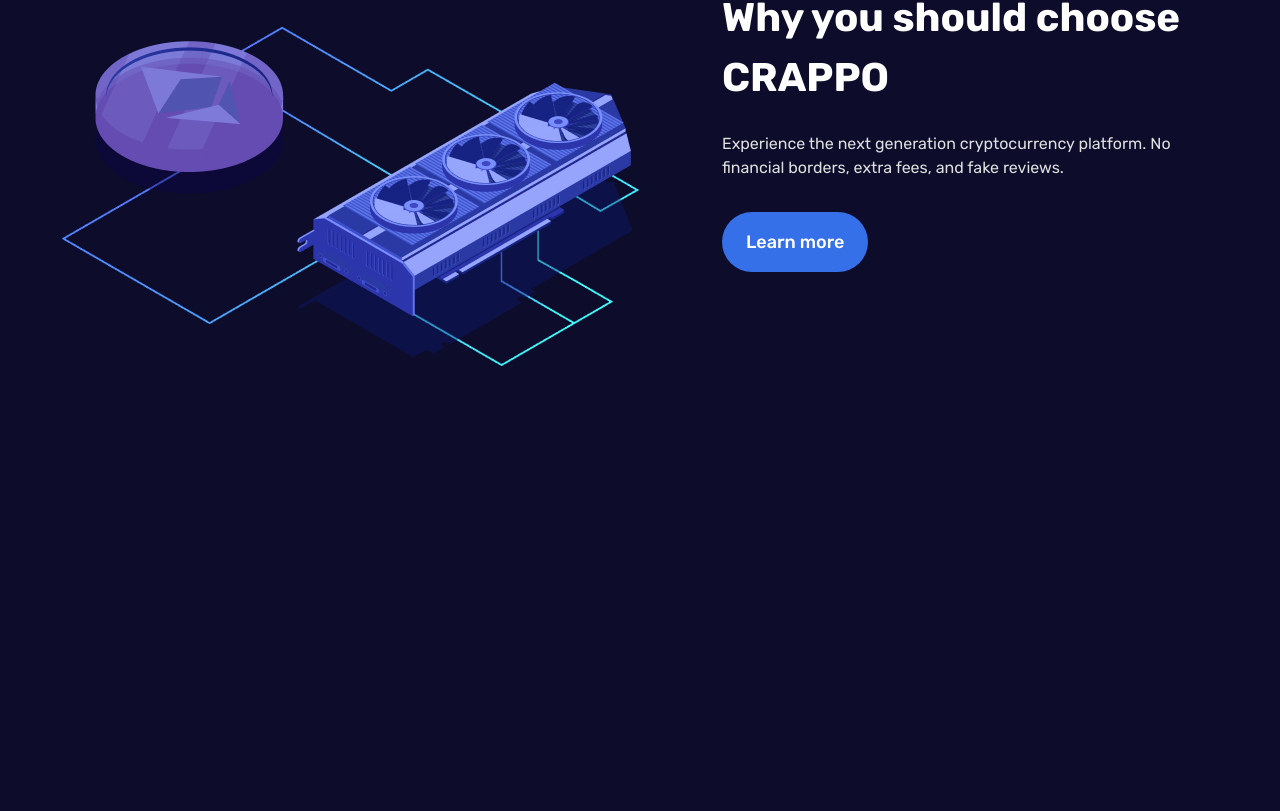
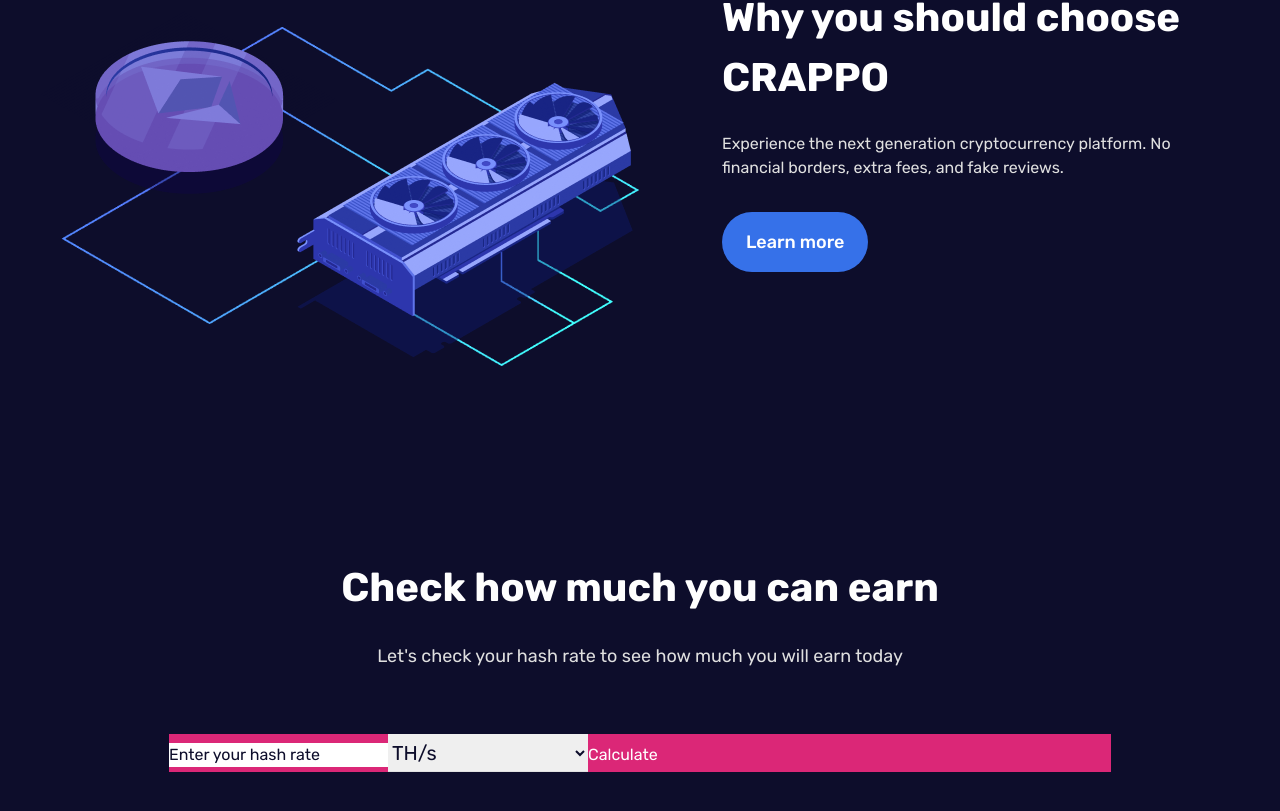
Before and after one commit to Anushka-Gamad/Crappo, a React (Create React App) app: page / in a window 1280 px wide. Shown: the part 1103-1914 px from the top of the page. Built offline with nearby package versions, Linux system fonts and the light colour scheme; the HTML template or start-up script is replaced by a standard one.

Commit message:
calculate

```diff
--- a/src/App.js
+++ b/src/App.js
@@ -11,6 +11,7 @@
 import NavMobile from './components/NavMobile';
 import Stats from './components/Stats';
 import Why from './components/Why';
+import Calculate from './components/Calculate';
 
 
 
@@ -37,6 +38,7 @@
       </div>
       <Stats />
       <Why />
+      <Calculate />
       <div className='h-[2000px]'></div>
     </div>
   );
--- a/src/components/CalcForm.js
+++ b/src/components/CalcForm.js
@@ -1,7 +1,24 @@
 import React from 'react';
 
 const CalcForm = () => {
-  return <div>CalcForm</div>;
+  return (
+    <div className='w-full bg-pink-600 max-w-[942px] mx-auto'>
+      {/*form */}
+      <form>
+        <input className='placeholder:text-darkblue' type='text' placeholder='Enter your hash rate' />
+        <select className='select'>
+          <option value="">TH/s</option>
+          <option value="">H/s</option>
+          <option value="">KH/s</option>
+          <option value="">MH/s</option>
+          <option value="">GH/s</option>
+
+        </select>
+        {/*btn */}
+        <button>Calculate </button>
+      </form>
+    </div>
+    );
 };
 
 export default CalcForm;
--- a/src/components/Calculate.js
+++ b/src/components/Calculate.js
@@ -1,7 +1,27 @@
 import React from 'react';
 
+//import components
+import CalcForm from './CalcForm';
+
+
 const Calculate = () => {
-  return <div>Calculate</div>;
+  return (
+    <section className='section'>
+      <div className='container mx-auto'>
+        {/*text */}
+        <div className='text-center'>
+          <h2 className='section-title'
+          data-aos='fade-up'
+          data-aos-offset='400'>Check how much you can earn</h2>
+          <p className='section-subtitle text-lg mb-16 max-w-[622px] mx-auto' data-aos='fade-up' data-aos-offset='450'>
+            Let's check your hash rate to see how much you will earn today
+          </p>
+        </div>
+        {/*form */}
+        <CalcForm />
+      </div>
+    </section>
+  );
 };
 
 export default Calculate;
```
